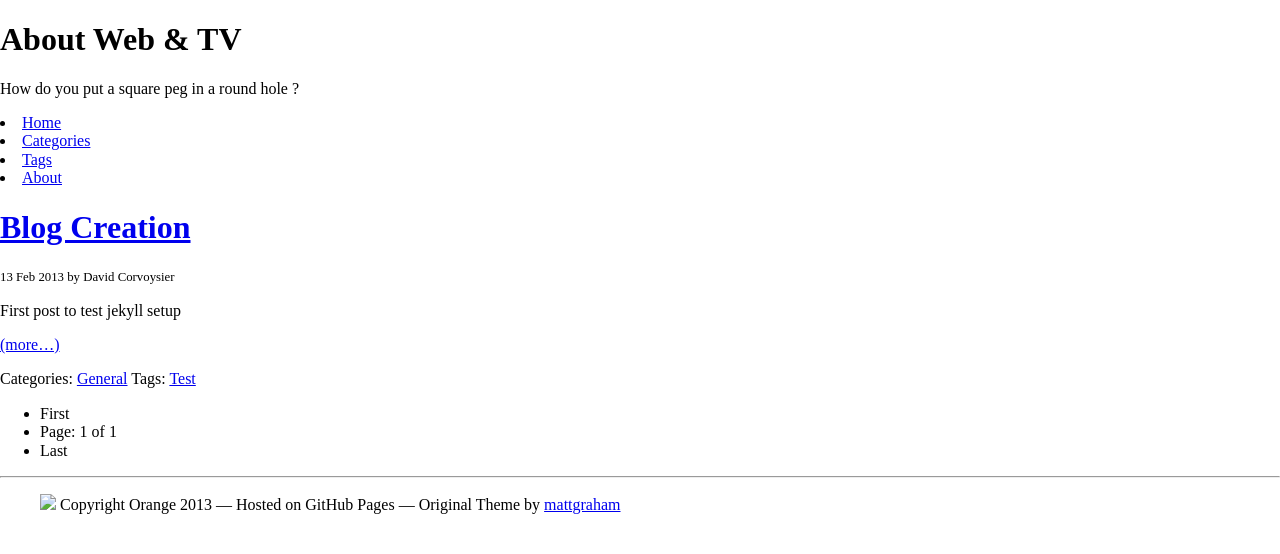
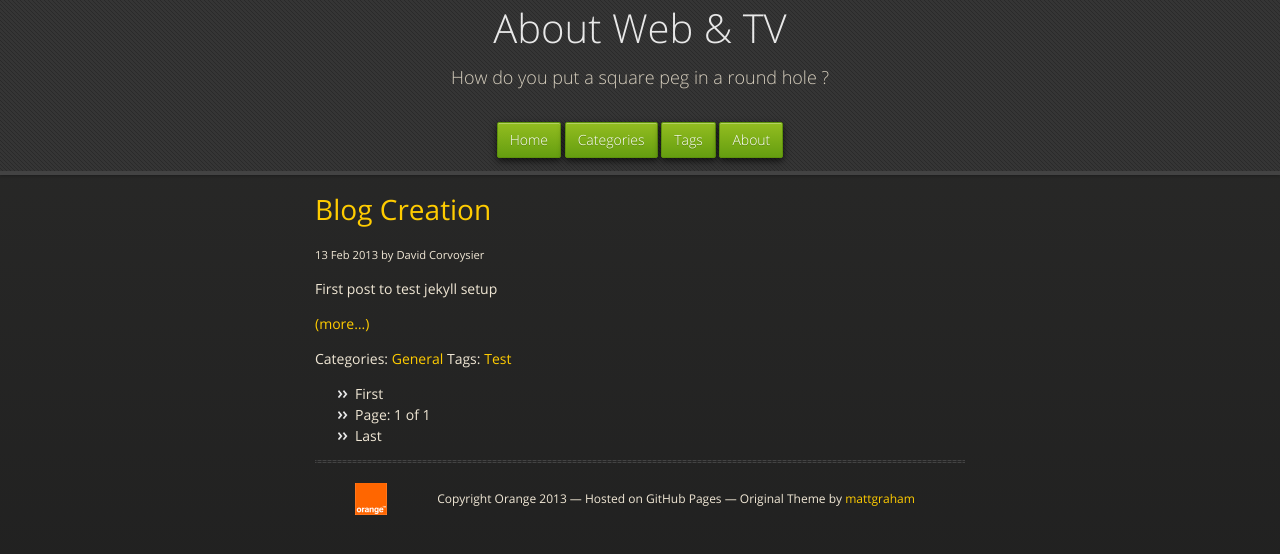
Before and after one commit to ppietrak/dcorvoysier.github.com, a Jekyll site: the page built from index.html, in a window 1280 px wide. Shown: the top 554 px of the page. Built offline with Jekyll 4.4.1, drawn with Linux system fonts in a browser that asks for light colours; nearby versions of some CDN libraries; library files that are not in the unit come from our copies; the list of posts is cut into pages by our own code.

Commit message:
Changed repo name to transfer to a real user github pages and fixed absolute URLs

```diff
--- a/_config.yml
+++ b/_config.yml
@@ -2,7 +2,7 @@ auto: true
 markdown: kramdown
 kramdown:
     parse_block_html: true;
-permalink: /dcorvoysier/:year/:month/:title
+permalink: /:year/:month/:day/:title
 paginate: 10
 exclude:
 - README.md
--- a/_layouts/default.html
+++ b/_layouts/default.html
@@ -4,11 +4,11 @@
     <meta charset="utf-8">
     <meta http-equiv="X-UA-Compatible" content="chrome=1">
     <title>{{ page.title }}</title>
-    <link rel="stylesheet" href="/dcorvoysier/ext/normalize.css/normalize.css">
-    <link rel="stylesheet" href="/dcorvoysier/stylesheets/styles.css">
-    <link rel="stylesheet" href="/dcorvoysier/stylesheets/pygment_trac.css">
+    <link rel="stylesheet" href="/ext/normalize.css/normalize.css">
+    <link rel="stylesheet" href="/stylesheets/styles.css">
+    <link rel="stylesheet" href="/stylesheets/pygment_trac.css">
     <script src="https://ajax.googleapis.com/ajax/libs/jquery/1.7.1/jquery.min.js"></script>
-    <script src="/dcorvoysier/javascripts/respond.js"></script>
+    <script src="/javascripts/respond.js"></script>
     <!--[if lt IE 9]>
       <script src="//html5shiv.googlecode.com/svn/trunk/html5.js"></script>
     <![endif]-->
@@ -22,10 +22,10 @@
         <h1>About Web &amp; TV</h1>
         <p>How do you put a square peg in a round hole ?</p>
         <nav>
-          <li><a href="/dcorvoysier/">Home</a></li>
-          <li><a href="/dcorvoysier/categories.html">Categories</a></li>
-          <li><a href="/dcorvoysier/tags.html">Tags</a></li>
-          <li><a href="/dcorvoysier/about.html">About</a></li>
+          <li><a href="/">Home</a></li>
+          <li><a href="/categories.html">Categories</a></li>
+          <li><a href="/tags.html">Tags</a></li>
+          <li><a href="/about.html">About</a></li>
         </nav>
       </header>
 
@@ -34,7 +34,7 @@
     <footer id="footer">
         <hr/>
         <ul>
-        <a href="http://www.orange.com/"><img src='/dcorvoysier/favicon.ico'></a>
+        <a href="http://www.orange.com/"><img src='/favicon.ico'></a>
         <span>Copyright Orange 2013 &mdash; Hosted on GitHub Pages &mdash; Original Theme by <a href="http://twitter.com/#!/michigangraham">mattgraham</a></span>
     </footer>
     </div>
```
Also changed, not shown: README.md.
